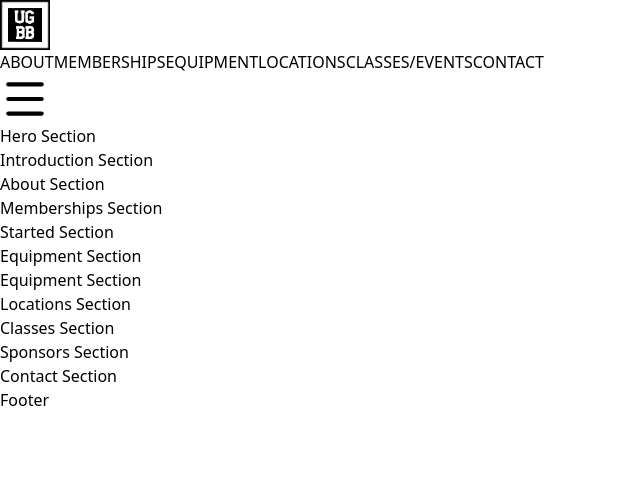
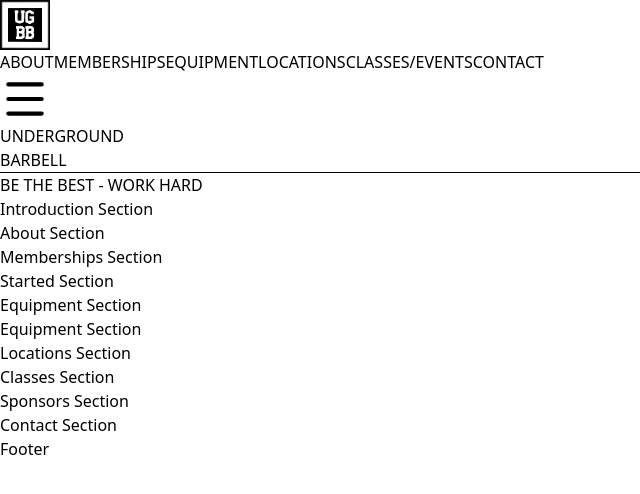
Before and after one commit to Underground-Barbell/UGBB-Website, a Next.js app: page / in a window 1280 px wide. Shown: the top 494 px of the page, without its empty margins (0-640 px from the left). Built offline with nearby package versions, Linux system fonts and the light colour scheme.

Commit message:
hero html

```diff
--- a/app/sections/hero.tsx
+++ b/app/sections/hero.tsx
@@ -6,7 +6,15 @@
 
     return (
         <section id="Hero">
-            <h1>Hero Section</h1>
+            <div id="HeroContainer">
+                {/* TODO: Cinematic Video Here */}
+                <div id="TitleContainer">
+                    <h1>UNDERGROUND</h1>
+                    <h1>BARBELL</h1>
+                    <hr />
+                    <h3>BE THE BEST - WORK HARD</h3>
+                </div>
+            </div>
         </section>
     );
 }
--- a/package.json
+++ b/package.json
@@ -9,7 +9,7 @@
     "lint": "eslint"
   },
   "dependencies": {
-    "next": "16.0.3",
+    "next": "^16.1.6",
     "react": "19.2.0",
     "react-dom": "19.2.0"
   },
@@ -18,6 +18,7 @@
     "@types/node": "^20",
     "@types/react": "^19",
     "@types/react-dom": "^19",
+    "baseline-browser-mapping": "^2.10.0",
     "eslint": "^9",
     "eslint-config-next": "16.0.3",
     "tailwindcss": "^4",
```
Also changed, not shown: 1 other file (tests, documents, lock files or other folders).
